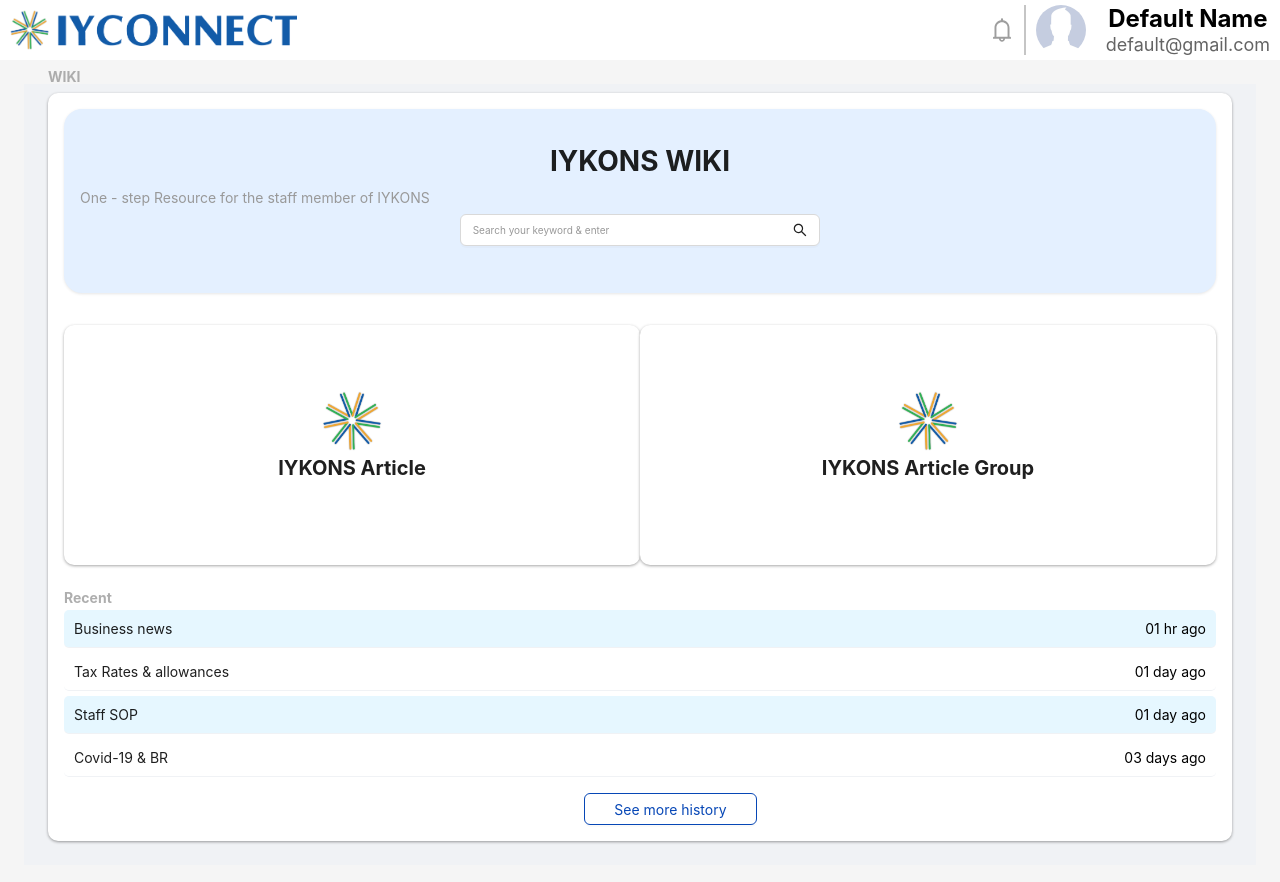
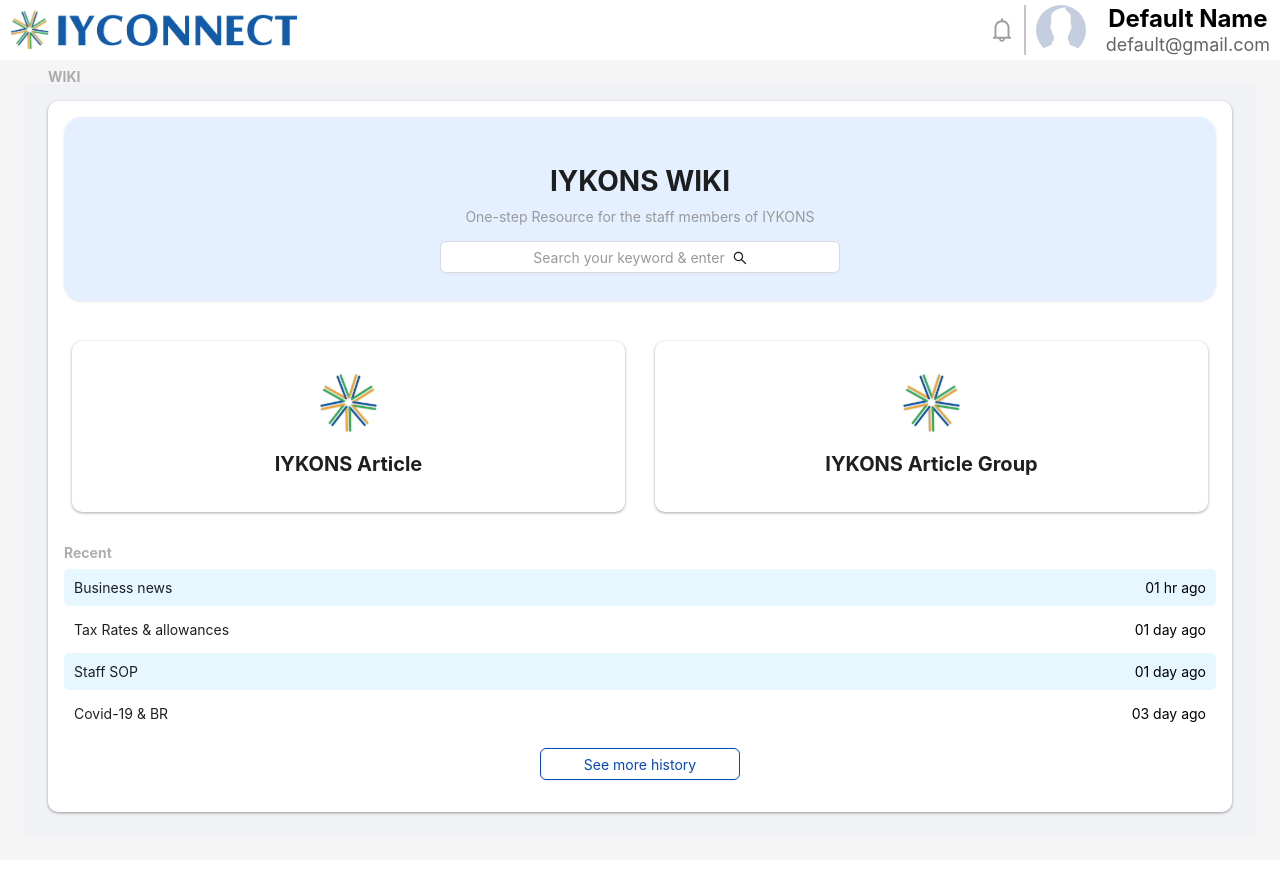
Before and after one commit to YasinduWeerakkody/wikipages, a React (Create React App) app: page / in a window 1280 px wide. Shown: the top 882 px of the page. After the commit the page ends 860 px from the top, so only its background shows below. Built offline with nearby package versions, Linux system fonts and the light colour scheme.

Commit message:
wiki-page fixed

```diff
--- a/src/Pages/Wiki/Wiki.css
+++ b/src/Pages/Wiki/Wiki.css
@@ -1,3 +1,5 @@
+
+/* Header Styles */
 .header {
   display: flex;
   align-items: center;
@@ -33,13 +35,14 @@
 .user-name {
   margin-left: 8px;
 }
+/* Header Styles - END */
+
+
+
+/* Layout and Content Styles */
 
 .site-layout-background {
   background: #fff;
-  }
-
-  .MenuArrow {
-    float: right;
 }
 
 .content {
@@ -51,32 +54,68 @@
   display: flex;
   align-items: center;
   margin-bottom: 24px;
-
 }
 
-  .pra{
+/* Topic Styles - WIKI & Recent */
+.topic {
+  color: #999999ca;
+  text-align: left;
+  font-weight: bold;
+  margin-bottom: 8px;
+}
+
+.topic1 {
+  color: #999999ca;
+  text-align: left;
+  font-weight: bold;
+  margin-top: -5vh;
+  margin-bottom: 16px;
+}
+
+/* Text and Button Styles */
+
+.para1 {
   margin-top: -1vh;
-    margin-bottom: 1vh;
+  margin-bottom: 2vh;
   color: #999;
+  text-align: center;
 }
+
 .back-text {
   margin-left: 8px;
 }
 
 .search-button {
-    align-items: center;
-    margin-left: 57.5vh;
+  display: flex;
+  justify-content: center;
+  width: 100%;
+  max-width: 400px;
 }
 
+.si {
+  width: 100%;
+  max-width: 400px;
+}
+
+.para2 {
+  color: #999;
+  font-size: 14px;
+  text-align: center;
+}
+
+/* Article Section Styles */
 .articles {
   display: flex;
   justify-content: space-between;
   margin-bottom: 24px;
+  flex-wrap: wrap;
 }
 
 .article-box {
-    height: 30vh;
-    width: 75vh;
+  flex: 1;
+  min-width: 300px;
+  max-width: 48%;
+  margin: 8px;
   text-align: center;
   padding: 16px;
   background: #fff;
@@ -84,7 +123,11 @@
   border-radius: 10px;
 }
 
-  .article-box1{
+.article-box1 {
+  display: flex;
+  flex-direction: column;
+  align-items: center;
+  justify-content: center;
   height: 23vh;
   margin-bottom: 4vh;
   text-align: center;
@@ -94,6 +137,17 @@
   border-radius: 18px;
 }
 
+.article-img {
+  margin-top: 16px;
+  height: 60px;
+}
+
+.article-para {
+  margin-top: 16px;
+  font-size: 20px;
+}
+
+/* Recent Articles Section Styles */
 .recent-articles {
   background: #fff;
   padding: 16px;
@@ -108,61 +162,41 @@
 }
 
 .recent-articles li {
-    display: flex;
-    justify-content: space-between;
-    padding: 8px 0;
-    border-bottom: 1px solid #f0f2f5;
+  padding: 10px;
+  border-radius: 5px;
+  margin-bottom: 5px;
 }
 
-  .time {
-    color: #999;
+/* history-button */
+
+.history-button {
+  display: block;
+  margin: 16px auto;
+  width: 50%;
+  max-width: 200px;
+  border-color: rgb(7, 71, 182);
+  color: rgb(7, 71, 182);
+  text-align: center;
+}
+
+/* Responsive Adjustments */
+
+@media (max-width: 768px) {
+  .articles {
+      flex-direction: column;
+      align-items: center;
+  }
+
+  .article-box {
+      max-width: 100%;
+      margin: 8px 0;
+  }
+
+  .si {
+      max-width: 100%;
   }
 
   .history-button {
-    display: block;
-    width: 15%;
-    text-align: center;
-    margin-top: 16px;
-    margin-left: 65vh;
-    border-color:  rgb(7, 71, 182);
-    color: rgb(7, 71, 182);
+      width: 100%;
   }
-
-  .article-img{
-    margin-top: 50px;
-    height: 60px;
 }
-
-  .article-para{
-    margin-top: 2px;
-    font-size: 20px;
-  }
-
-.si{
-    width: 45vh;
-}
-
-.pp{
-    margin-right: 22vh;
-    color: #999;
-    font-size: 10px;
-}
-.adk{
-  padding: 10px;
-  border-radius: 5px;
-  margin-bottom: 5px;
-  background-color: #999;
-}
-.topic{
-  color: #999999ca;
-  text-align: left;
-  font-weight: bold;
-  margin-bottom: 0.5vh;
-}
-.topic1{
-  color: #999999ca;
-  text-align: left;
-  font-weight: bold;
-  margin-top: -5vh;
-  margin-bottom: 1vh;
-}
--- a/src/Pages/Wiki/Wiki.tsx
+++ b/src/Pages/Wiki/Wiki.tsx
@@ -1,14 +1,12 @@
 import React, { useState } from 'react';
-import './Wiki.css';
-import { Button, Layout, Menu, Input, List, Typography } from 'antd';
-import { Divider, Flex, Radio, Space, Tooltip } from 'antd';
-import { SearchOutlined, ArrowLeftOutlined, CaretRightOutlined } from '@ant-design/icons';
-import img1 from '../../Assets/Images/wikilogo.png';
+import '../Wiki/Wiki.css';
+import { Button, Layout, Input } from 'antd';
+import { SearchOutlined } from '@ant-design/icons';
 import img2 from '../../Assets/Images/Frame.png';
-import Navbar from '../../components/Navbar/Navbar';
+import HeaderNav from '../../components/Navbar/Navbar';
 import { useNavigate } from 'react-router-dom';
+
 const { Header, Sider, Content } = Layout;
-const { Search } = Input;
 
 const Wiki: React.FC = () => {
     const navigate = useNavigate();
@@ -18,8 +16,9 @@ const Wiki: React.FC = () => {
       { title: 'Business news', time: '01 hr ago' },
       { title: 'Tax Rates & allowances', time: '01 day ago' },
       { title: 'Staff SOP', time: '01 day ago' },
-      { title: 'Covid-19 & BR', time: '03 days ago' },
+      { title: 'Covid-19 & BR', time: '03 day ago' },
     ];
+
         //Add
         const HandleClick=(SelectedOption:string)=>{
           switch (SelectedOption){
@@ -32,39 +31,43 @@ const Wiki: React.FC = () => {
           }
         }
 
+
   return (
+    <Layout style={{ minHeight: '100vh' }}>
+        {/* top-navbar */}
+            <HeaderNav/>
+        {/* top-navbar */}
 
-    <Layout style={{ minHeight: '100vh' }}>
-    <Navbar/>
-
-
-
+        {/* WIKI - Dashboard */}
+      <Layout>
         <Layout style={{ padding: '24px' }}>
           <Content className="content">
             <p className='topic1'>WIKI</p>
             <div className="recent-articles">
               <div className="article-box1">
                 <h1>IYKONS WIKI</h1>
-            <p className='pra'> One - step Resource for the staff member of IYKONS</p>
-            <div className="">
-              {/* <Button icon={<SearchOutlined />} className="search-button">Search your keyword & enter</Button> */}
+                <p className='para1'> One-step Resource for the staff members of IYKONS</p>
+                <div className="search-button">
                   <Button icon={<SearchOutlined />} iconPosition={position} className='si'>
-              <p className='pp'>Search your keyword & enter</p>
+                    <p className='para2'>Search your keyword & enter</p>
                   </Button>
                 </div>
               </div>
+
+            {/* FlexBox -Articles */}
               <div className="articles">
-
                 <div onClick={(e)=>HandleClick('Article')} className="article-box">
                   <img src={img2} alt="Article Icon" className='article-img'/>
                   <h3 className='article-para'>IYKONS Article</h3>
                 </div>
-              <div onClick={(e)=>HandleClick('ArticleGroup')}  className="article-box">
+                <div onClick={(e)=>HandleClick('ArticleGroup')} className="article-box">
                   <img src={img2} alt="Article Icon" className='article-img'/>
                   <h3 className='article-para'>IYKONS Article Group</h3>
                 </div>
               </div>
-            {/* <div className="recent-articles"> */}
+            {/* FlexBox -Articles */}
+
+
               <div className="recent-list">
                 <p className='topic'>Recent</p>
                 <ul>
@@ -72,10 +75,11 @@ const Wiki: React.FC = () => {
                     <li
                       key={index}
                       style={{
-          backgroundColor: index % 2 === 0 ? '#e6f7ff' : '#0000', // alternating light blue shades
+                        backgroundColor: index % 2 === 0 ? '#e6f7ff' : '#ffffff',
                         padding: '10px',
                         borderRadius: '5px',
                         marginBottom: '5px',
+                        textAlign:'left'
                       }}
                     >
                       {item.title}
@@ -86,26 +90,16 @@ const Wiki: React.FC = () => {
                   ))}
                 </ul>
                 <Button className="history-button">See more history</Button>
-
-   {/* <div className="recent-list">
-                <h3>Recent</h3>
-                <ul>
-                  {recentItems.map((item, index) => (
-                    <li key={index} className='adk'>
-                      {item.title}
-                      <span className="time">{item.time}</span>
-                    </li>
-                  ))}
-                </ul>
-                <Button className="history-button">See more history</Button> */}
+              </div>
             </div>
 
 
-              </div>
           </Content>
         </Layout>
       </Layout>
 
+      {/* WIKI - Dashboard - END */}
+    </Layout>
   );
 };
 
```
Lines whose indentation alone changed are shown as unchanged.
